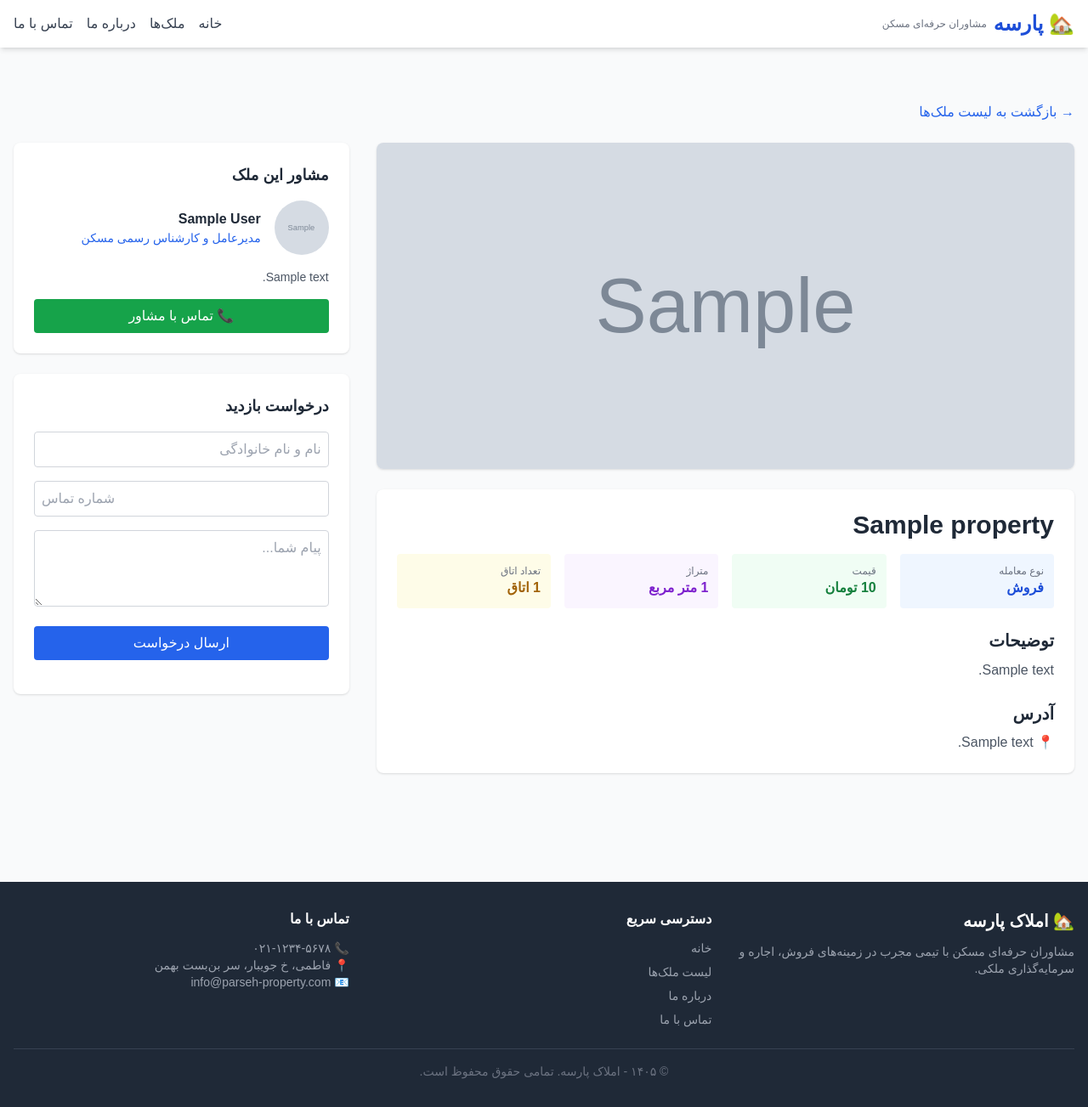
After one commit to nimakhadeh/parseh_project, a Django app: a page that uses templates/core/property_detail.html in a window 1280 px wide. The commit adds this page. Shown: the whole page at 85% size. Run offline with Django 5.2, Linux system fonts and the light colour scheme; tables that the repository leaves empty hold one stand-in row (values such as "Sample post"); grey boxes marked "Sample" are stand-in pictures; some libraries are stand-ins or nearby versions; some web fonts are replaced.

Commit message:
تکه هفتم فاز ۱: صفحه جزئیات ملک با فرم تماس

```diff
--- a/config/settings.py
+++ b/config/settings.py
@@ -53,6 +53,7 @@ MIDDLEWARE = [
     'django.contrib.auth.middleware.AuthenticationMiddleware',
     'django.contrib.messages.middleware.MessageMiddleware',
     'django.middleware.clickjacking.XFrameOptionsMiddleware',
+    'django_htmx.middleware.HtmxMiddleware',
 ]
 
 ROOT_URLCONF = 'config.urls'
--- a/templates/core/home.html
+++ b/templates/core/home.html
@@ -68,6 +68,7 @@
                     <p class="text-sm text-blue-600">{{ member.get_role_display }}</p>
                     <p class="text-xs text-gray-500 mt-1">{{ member.bio|truncatewords:10 }}</p>
                     <a href="#" class="text-blue-600 hover:text-blue-800 text-sm">تماس با مشاور</a>
+                    <a href="{% url 'property_detail' slug=property.slug %}" class="text-blue-600 hover:text-blue-800 text-sm">جزئیات &larr;</a>
                 </div>
             </div>
             {% empty %}
--- /dev/null
+++ b/templates/core/property_detail.html
@@ -0,0 +1,110 @@
+{% extends 'core/base.html' %}
+{% load static %}
+
+{% block title %}{{ property.title }} - املاک پارسه{% endblock %}
+
+{% block content %}
+<section class="container mx-auto px-4 py-16">
+    <!-- دکمه بازگشت -->
+    <a href="{% url 'property_list' %}" class="inline-block mb-6 text-blue-600 hover:text-blue-800 transition">
+        &rarr; بازگشت به لیست ملک‌ها
+    </a>
+
+    <div class="grid grid-cols-1 lg:grid-cols-3 gap-8">
+        <!-- ستون اصلی: تصویر و اطلاعات -->
+        <div class="lg:col-span-2">
+            <!-- تصویر شاخص -->
+            <div class="bg-white rounded-lg shadow overflow-hidden">
+                {% if property.image %}
+                <img src="{{ property.image.url }}" alt="{{ property.title }}" class="w-full h-96 object-cover" />
+                {% else %}
+                <div class="w-full h-96 bg-gray-200 flex items-center justify-center text-gray-400 text-2xl">
+                    بدون تصویر
+                </div>
+                {% endif %}
+            </div>
+
+            <!-- اطلاعات اصلی -->
+            <div class="bg-white rounded-lg shadow p-6 mt-6">
+                <h1 class="text-3xl font-bold text-gray-800 mb-4">{{ property.title }}</h1>
+
+                <div class="grid grid-cols-2 md:grid-cols-4 gap-4 mb-6">
+                    <div class="bg-blue-50 p-3 rounded">
+                        <p class="text-xs text-gray-500">نوع معامله</p>
+                        <p class="font-bold text-blue-700">{{ property.get_transaction_type_display }}</p>
+                    </div>
+                    <div class="bg-green-50 p-3 rounded">
+                        <p class="text-xs text-gray-500">قیمت</p>
+                        <p class="font-bold text-green-700">{{ property.price|floatformat:"0" }} تومان</p>
+                    </div>
+                    <div class="bg-purple-50 p-3 rounded">
+                        <p class="text-xs text-gray-500">متراژ</p>
+                        <p class="font-bold text-purple-700">{{ property.area }} متر مربع</p>
+                    </div>
+                    <div class="bg-yellow-50 p-3 rounded">
+                        <p class="text-xs text-gray-500">تعداد اتاق</p>
+                        <p class="font-bold text-yellow-700">{{ property.rooms }} اتاق</p>
+                    </div>
+                </div>
+
+                <div class="mb-6">
+                    <h2 class="text-xl font-bold text-gray-800 mb-2">توضیحات</h2>
+                    <p class="text-gray-600 leading-relaxed">{{ property.description }}</p>
+                </div>
+
+                <div>
+                    <h2 class="text-xl font-bold text-gray-800 mb-2">آدرس</h2>
+                    <p class="text-gray-600">📍 {{ property.address }}</p>
+                </div>
+            </div>
+        </div>
+
+        <!-- ستون کناری: فرم تماس و مشاور -->
+        <div class="lg:col-span-1">
+            <!-- کارت مشاور -->
+            <div class="bg-white rounded-lg shadow p-6 mb-6">
+                <h3 class="text-lg font-bold text-gray-800 mb-4">مشاور این ملک</h3>
+                {% if property.advisor %}
+                <div class="flex items-center gap-4 mb-4">
+                    {% if property.advisor.image %}
+                    <img src="{{ property.advisor.image.url }}" alt="{{ property.advisor.name }}" class="w-16 h-16 rounded-full object-cover" />
+                    {% else %}
+                    <div class="w-16 h-16 rounded-full bg-blue-200 flex items-center justify-center text-2xl">👤</div>
+                    {% endif %}
+                    <div>
+                        <p class="font-bold text-gray-800">{{ property.advisor.name }}</p>
+                        <p class="text-sm text-blue-600">{{ property.advisor.get_role_display }}</p>
+                    </div>
+                </div>
+                <p class="text-sm text-gray-600 mb-4">{{ property.advisor.bio|truncatewords:15 }}</p>
+                <a href="tel:{{ property.advisor.phone }}" class="block text-center bg-green-600 hover:bg-green-700 text-white py-2 rounded transition">
+                    📞 تماس با مشاور
+                </a>
+                {% else %}
+                <p class="text-gray-500">مشاوری برای این ملک تعیین نشده است.</p>
+                <a href="#" class="block text-center bg-blue-600 hover:bg-blue-700 text-white py-2 rounded transition mt-4">
+                    تماس با دفتر
+                </a>
+                {% endif %}
+            </div>
+
+            <!-- فرم تماس سریع -->
+            <div class="bg-white rounded-lg shadow p-6">
+                <h3 class="text-lg font-bold text-gray-800 mb-4">درخواست بازدید</h3>
+                <form hx-post="#" hx-target="#form-response" hx-swap="innerHTML" class="space-y-4">
+                    <input type="text" name="name" placeholder="نام و نام خانوادگی" required
+                           class="w-full p-2 border border-gray-300 rounded focus:outline-none focus:ring-2 focus:ring-blue-500" />
+                    <input type="tel" name="phone" placeholder="شماره تماس" required
+                           class="w-full p-2 border border-gray-300 rounded focus:outline-none focus:ring-2 focus:ring-blue-500" />
+                    <textarea name="message" rows="3" placeholder="پیام شما..."
+                              class="w-full p-2 border border-gray-300 rounded focus:outline-none focus:ring-2 focus:ring-blue-500"></textarea>
+                    <button type="submit" class="w-full bg-blue-600 hover:bg-blue-700 text-white py-2 rounded transition">
+                        ارسال درخواست
+                    </button>
+                </form>
+                <div id="form-response" class="mt-4"></div>
+            </div>
+        </div>
+    </div>
+</section>
+{% endblock %}
--- a/templates/core/property_list.html
+++ b/templates/core/property_list.html
@@ -22,6 +22,7 @@
                 <div class="flex justify-between items-center">
                     <span class="text-xs bg-blue-100 text-blue-800 px-2 py-1 rounded">{{ property.get_transaction_type_display }}</span>
                     <a href="#" class="text-blue-600 hover:text-blue-800 text-sm">جزئیات &larr;</a>
+                    <a href="{% url 'property_detail' slug=property.slug %}" class="text-blue-600 hover:text-blue-800 text-sm">جزئیات &larr;</a>
                 </div>
             </div>
         </div>
```
Also changed, not shown: properties/dashboard-preview.png (added), properties/migrations/0002_property_advisor_property_deposit_property_floor_and_more.py (added), team/تصویر_خودم_.jpeg (added).
